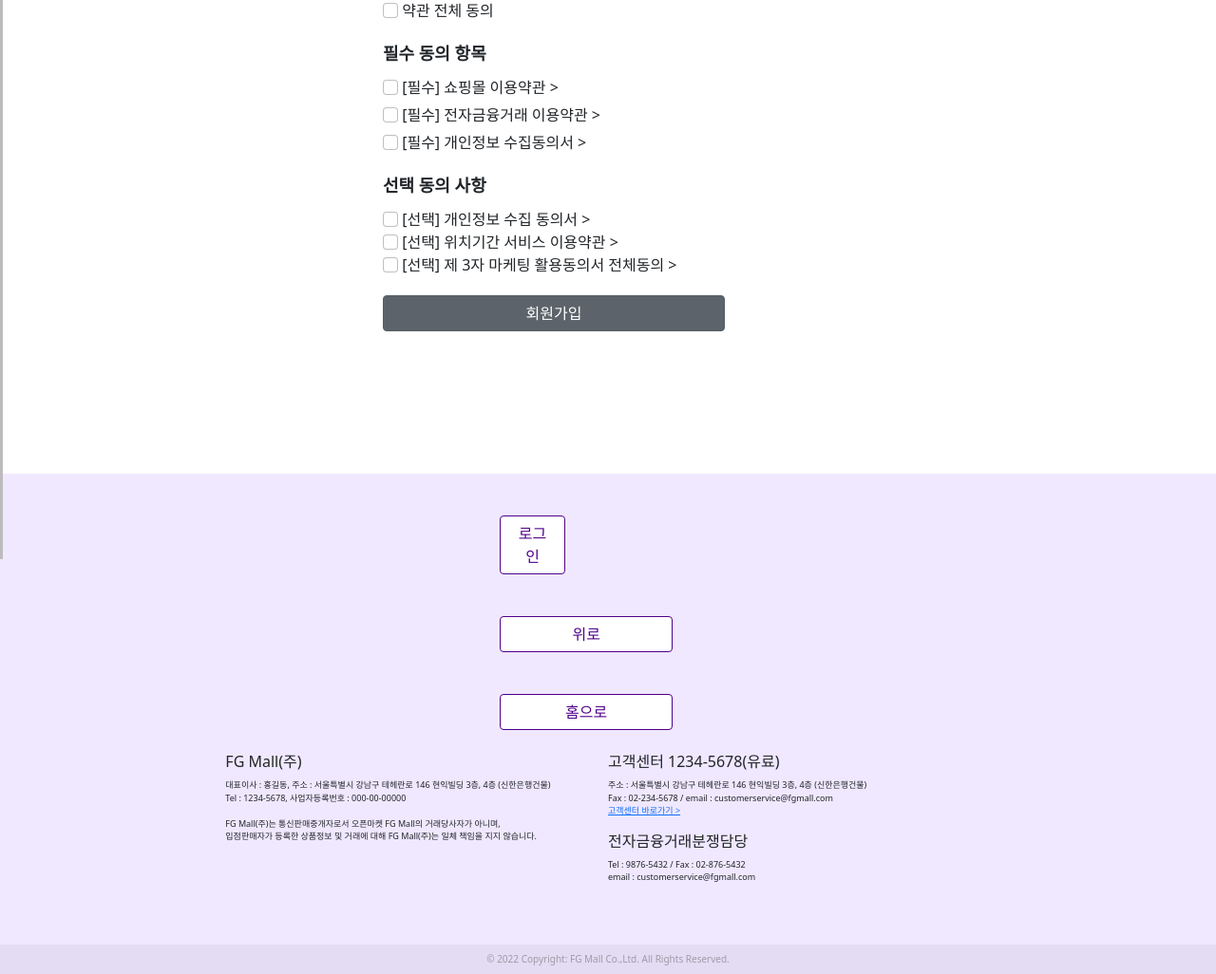
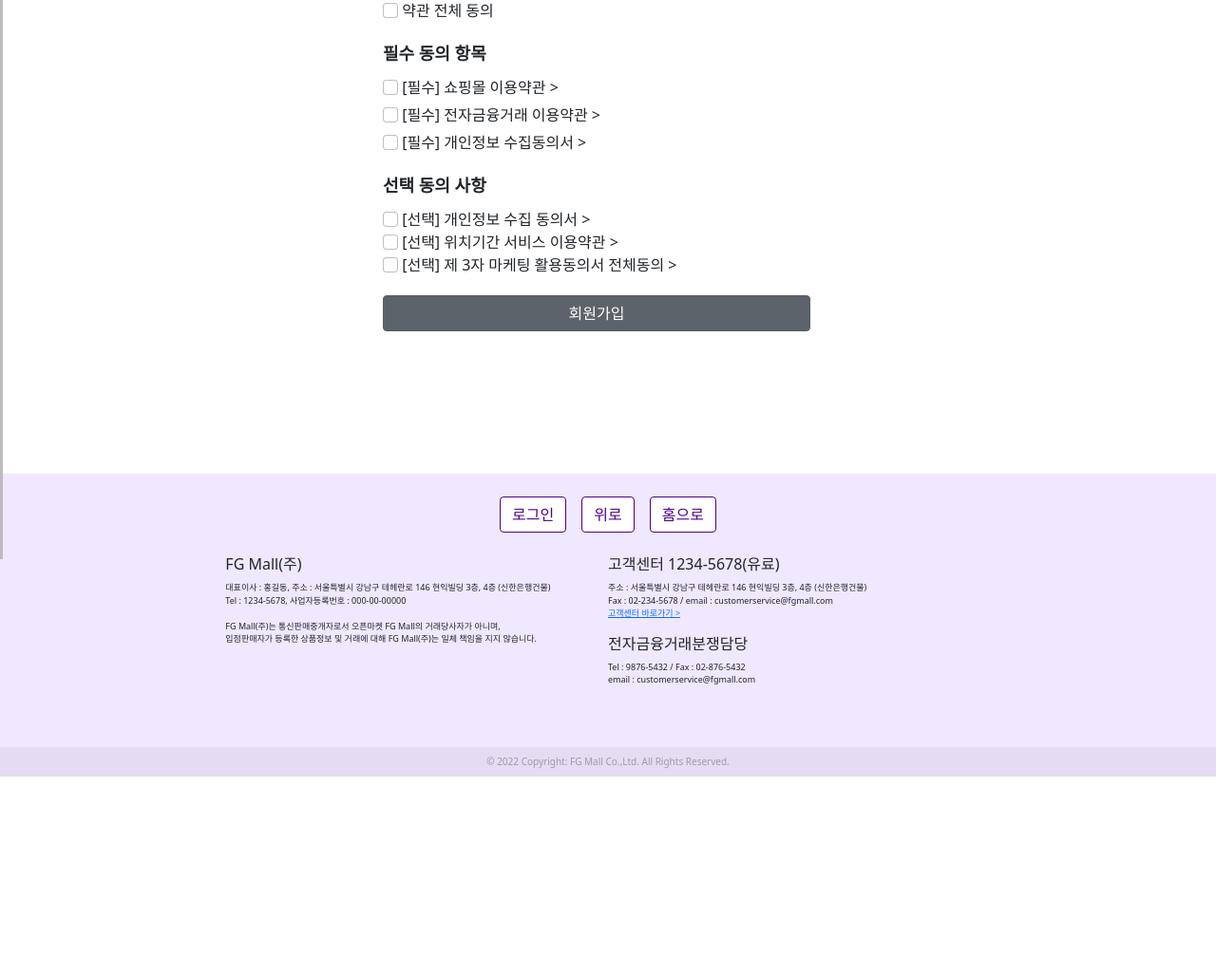
Before and after one commit to RockhoRockho/Project_FG, a Django app: page /member/terms/ in a window 1280 px wide. Shown: the part 211-1237 px from the top of the page at 95% size. After the commit the page ends 1029 px from the top, so only its background shows below. Run offline with Django 3.2, Linux system fonts and the light colour scheme; some libraries are stand-ins or nearby versions.

Commit message:
약관 중앙 정렬 및 푸터 수정
버튼 문제

```diff
--- a/member/templates/member_terms.html
+++ b/member/templates/member_terms.html
@@ -51,7 +51,7 @@
                     <label for="select3">[선택] 제 3자 마케팅 활용동의서 전체동의 ></label>
                 </div>
             </div>
-            <input type="submit" class="btn btn-secondary join" value="회원가입"></input>
+            <input type="submit" class="btn btn-secondary join" value="회원가입" style="width: 100%; margin-top: 20px;"></input>
         </form>
     </div>
 </div>
--- a/static/css/agreement.css
+++ b/static/css/agreement.css
@@ -21,7 +21,3 @@
 .Essential > div{
     margin-bottom: 5px;
 }
-.btn{
-    width: 80%;
-    margin-top: 20px;
-}
```
